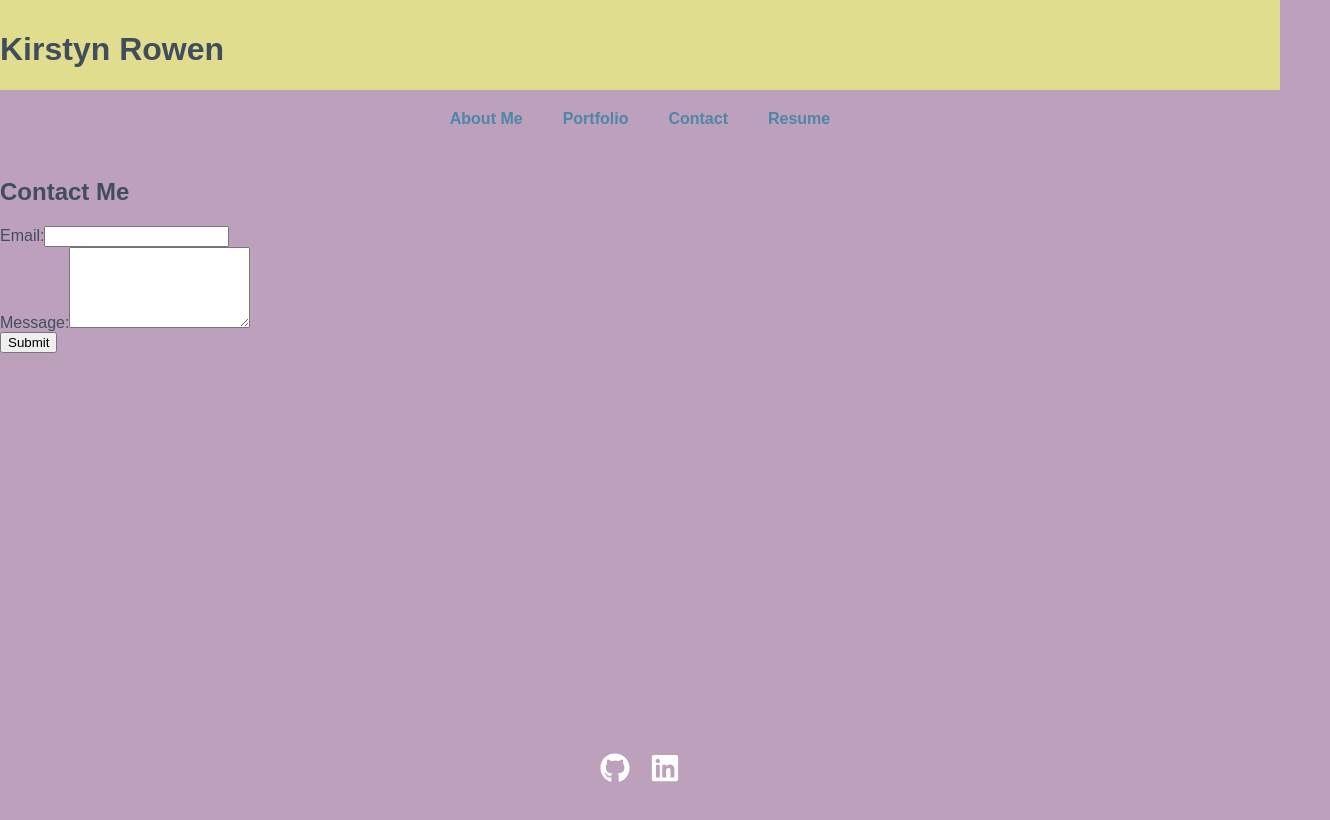
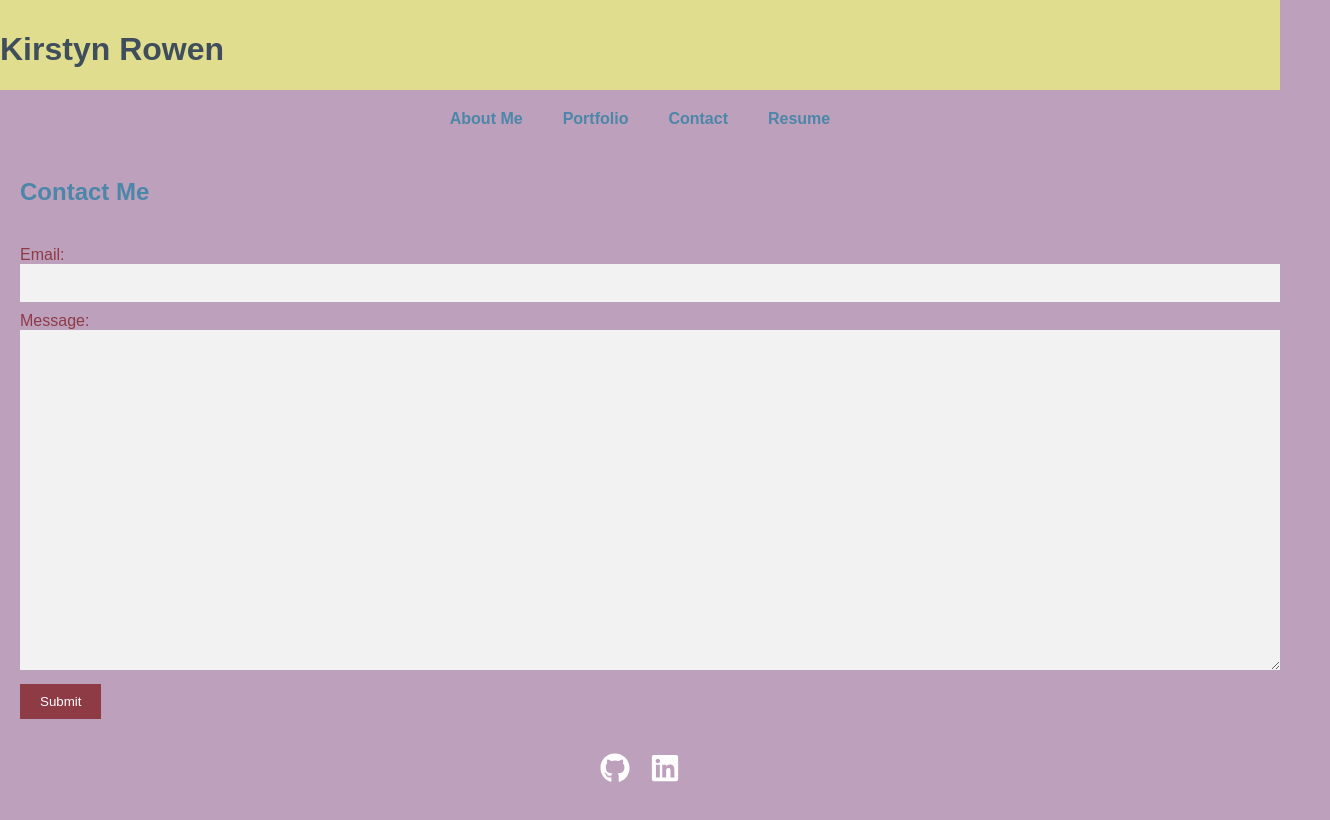
Before and after one commit to kirstynrowen/react-portfolio, a React (Create React App) app: page /contact in a window 1280 px wide. Shown: the top 820 px of the page, 1330 px wide, since content can reach past the window. Built offline with nearby package versions, Linux system fonts and the light colour scheme.

Commit message:
even more styling, added skills to resume page

```diff
--- a/src/App.css
+++ b/src/App.css
@@ -2,7 +2,6 @@ body {
   height: 100%;
   margin: 0;
   padding: 0;
-  font-family: 'Archivo Narrow', sans-serif;
   font-family: 'Epilogue', sans-serif;
   background-color: #BDA0BC;
 }
@@ -41,6 +40,73 @@ body {
   color: #E1DD8F;
 }
 
+.portfolio-container h2 {
+  color: #4C86A8;
+  margin-bottom: 20px;
+  margin-left: 20px;
+}
+
+.portfolio-container h3 {
+  color: #8E3B46;
+  margin-bottom: 20px;
+  margin-left: 20px;
+}
+
+.project-img {
+  flex: 0 0 25%;
+  max-width: 25%;
+  margin-left: 20px;
+}
+
+.project-links {
+  margin-bottom: 20px;
+  margin-left: 20px;
+}
+
+.contact-container h2 {
+  color: #4C86A8;
+  margin-bottom: 20px;
+  margin-left: 20px;
+}
+
+.contact-form {
+  padding: 20px;
+  margin-bottom: 100px;
+}
+
+.contact-form label {
+  color: #8E3B46;
+}
+
+.contact-form input,
+.contact-form textarea {
+  background-color: #f2f2f2;
+  border: none;
+  padding: 10px;
+  margin-bottom: 10px;
+  margin-right: 50px;
+  width: 100%;
+  font-family: 'Archivo Narrow', sans-serif;
+  font-size: inherit;
+}
+
+.contact-form textarea {
+  height: 20rem;
+}
+
+.contact-form button {
+  background-color: #8E3B46;
+  color: #fff;
+  border: none;
+  padding: 10px 20px;
+  cursor: pointer;
+  font-family: 'Epilogue', sans-serif;
+}
+
+.contact-form button:hover {
+  background-color: #E1DD8F;
+  color: #404E5C;
+}
 .social-icons {
   margin-bottom: 10px;
 }
@@ -81,6 +147,7 @@ body {
   position: relative;
   justify-content: center;
   padding: 20px;
+  font-family: 'Archivo Narrow', sans-serif;
 }
 
 .bioText {
--- a/src/components/contact.js
+++ b/src/components/contact.js
@@ -37,9 +37,9 @@ function Contact() {
     };
 
     return(
-        <div>
+        <div className='contact-container'>
             <h2>Contact Me</h2>
-            <form id="contact-form" onSubmit={handleSubmit}>
+            <form className='contact-form' onSubmit={handleSubmit}>
                 <div>
                     <label htmlFor="name">Email:</label>
                     <input
--- a/src/components/portfolio.js
+++ b/src/components/portfolio.js
@@ -2,7 +2,7 @@ import React from "react";
 
 function Portfolio() {
     return (
-        <section id="portfolio">
+        <section className="portfolio-container">
           <h2>Portfolio</h2>
           <div className="project-container">
             <Project title= 'NoSQL Social Network' image= './nosql.png' deployed= 'https://github.com/kirstynrowen/nosql-social-network'/>
@@ -17,7 +17,7 @@ function Portfolio() {
       <div className="project-overlay">
         <h3>{props.title}</h3>
       </div>
-      <img src={props.image} alt={props.title} />
+      <img src={props.image} alt={props.title} className="project-img" />
       <div className="project-links">
         <a href={props.deployed} className="deployed">Deployed App</a>
       </div>
--- a/src/components/resume.js
+++ b/src/components/resume.js
@@ -3,8 +3,33 @@ import React from "react";
 function Resume() {
   const url = "https://docs.google.com/document/d/1F7DdyvML-FGgPSu2GDfS_1FkGOQC_PWYqmdK4aXwme0/edit?usp=sharing";
 
+  const codingTopics = [
+    'HTML',
+    'CSS',
+    'JavaScript',
+    'Web APIs',
+    'Third-Party APIs',
+    'Server-Side APIs',
+    'Node.js',
+    'Express.js',
+    'Object-Oriented Programming',
+    'SQL',
+    'Object Relational Mapping (ORM)',
+    'MVC (Model-View-Controller)',
+    'MongoDB',
+    'Progressive Web Apps (PWAs)',
+    'React',
+  ];
+
   return (
-    <div>
+    <div className="resume-container">
+      <h3 className="resume-subtitle">Skills Learned in University of Denver Coding Bootcamp:</h3>
+      <ul className="resume-topics-list">
+        {codingTopics.map((topic, index) => (
+          <li key={index}>{topic}</li>
+        ))}
+      </ul>
+      <h3 className="resume-subtitle">View my full resume below:</h3>
       <iframe src={url} title="Resume" width="100%" height="600"></iframe>
     </div>
   );
```
